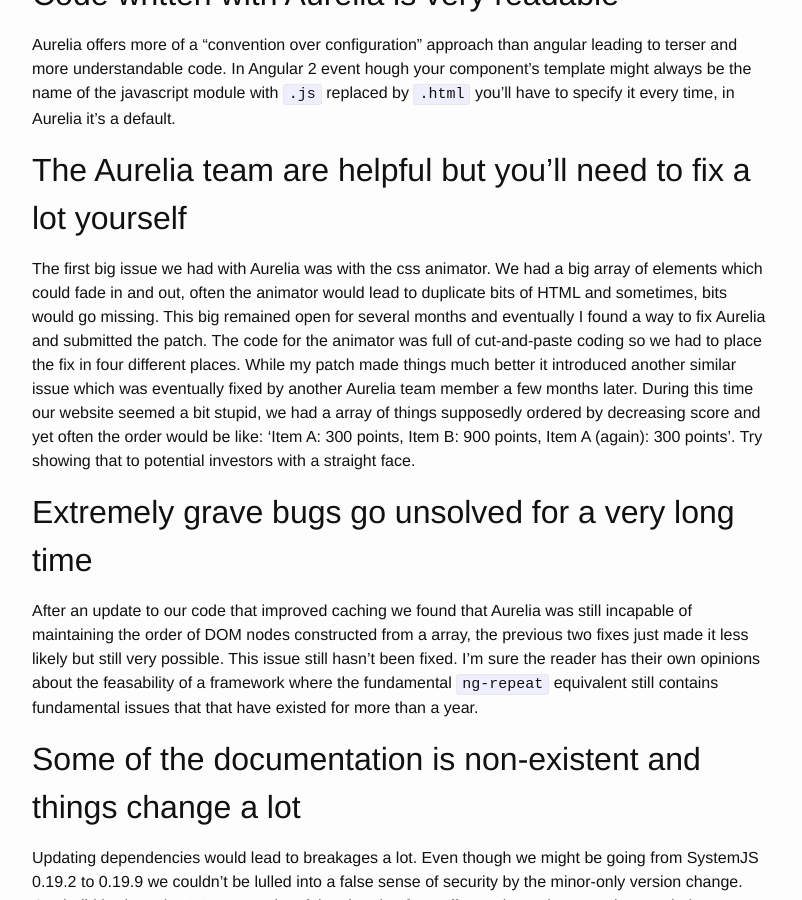
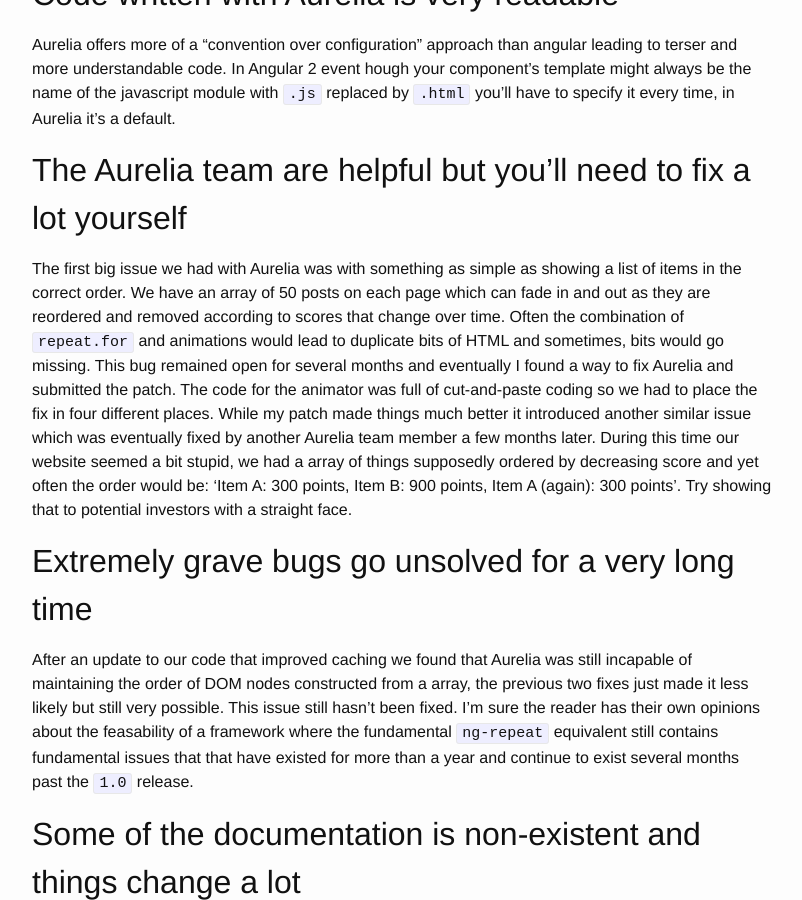
Before and after one commit to insidewhy/ohjames.github.io, a Jekyll site: the page built from _posts/2016-11-08-aurelia.md, in a window 1280 px wide and 900 px high, scrolled down 380 px. Shown: the whole window, without its empty margins (238-1040 px from the left). Built offline with Jekyll 4.4.1, drawn with Linux system fonts in a browser that asks for light colours.

Commit message:
typos/grammar fixes

```diff
--- a/_posts/2016-11-08-aurelia.md
+++ b/_posts/2016-11-08-aurelia.md
@@ -15,11 +15,11 @@ Aurelia offers more of a "convention over configuration" approach than angular l
 
 ## The Aurelia team are helpful but you'll need to fix a lot yourself
 
-The first big issue we had with Aurelia was with the css animator. We had a big array of elements which could fade in and out, often the animator would lead to duplicate bits of HTML and sometimes, bits would go missing. This big remained open for several months and eventually I found a way to fix Aurelia and submitted the patch. The code for the animator was full of cut-and-paste coding so we had to place the fix in four different places. While my patch made things much better it introduced another similar issue which was eventually fixed by another Aurelia team member a few months later. During this time our website seemed a bit stupid, we had a array of things supposedly ordered by decreasing score and yet often the order would be like: 'Item A: 300 points, Item B: 900 points, Item A (again): 300 points'. Try showing that to potential investors with a straight face.
+The first big issue we had with Aurelia was with something as simple as showing a list of items in the correct order. We have an array of 50 posts on each page which can fade in and out as they are reordered and removed according to scores that change over time. Often the combination of `repeat.for` and animations would lead to duplicate bits of HTML and sometimes, bits would go missing. This bug remained open for several months and eventually I found a way to fix Aurelia and submitted the patch. The code for the animator was full of cut-and-paste coding so we had to place the fix in four different places. While my patch made things much better it introduced another similar issue which was eventually fixed by another Aurelia team member a few months later. During this time our website seemed a bit stupid, we had a array of things supposedly ordered by decreasing score and yet often the order would be: 'Item A: 300 points, Item B: 900 points, Item A (again): 300 points'. Try showing that to potential investors with a straight face.
 
 ## Extremely grave bugs go unsolved for a very long time
 
-After an update to our code that improved caching we found that Aurelia was still incapable of maintaining the order of DOM nodes constructed from a array, the previous two fixes just made it less likely but still very possible. This issue still hasn't been fixed. I'm sure the reader has their own opinions about the feasability of a framework where the fundamental `ng-repeat` equivalent still contains fundamental issues that that have existed for more than a year.
+After an update to our code that improved caching we found that Aurelia was still incapable of maintaining the order of DOM nodes constructed from a array, the previous two fixes just made it less likely but still very possible. This issue still hasn't been fixed. I'm sure the reader has their own opinions about the feasability of a framework where the fundamental `ng-repeat` equivalent still contains fundamental issues that that have existed for more than a year and continue to exist several months past the `1.0` release.
 
 ## Some of the documentation is non-existent and things change a lot
 
```
